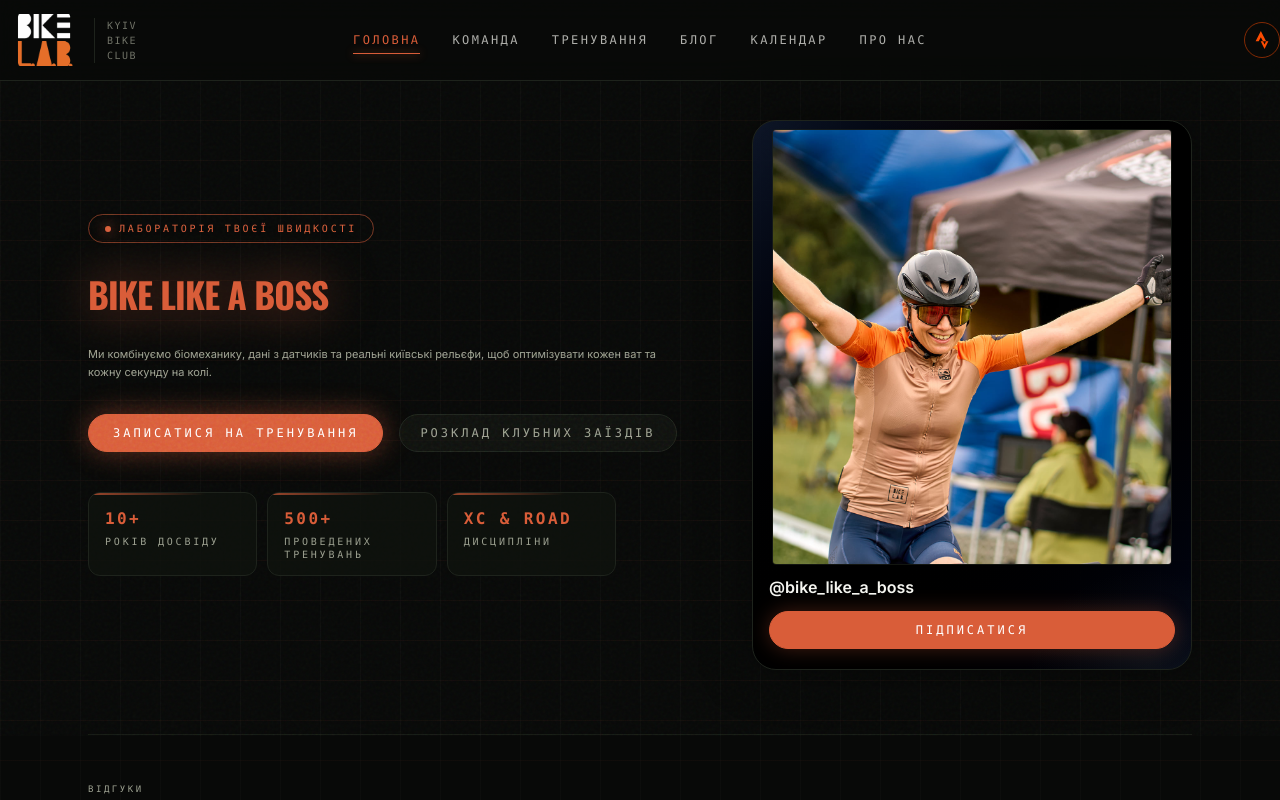
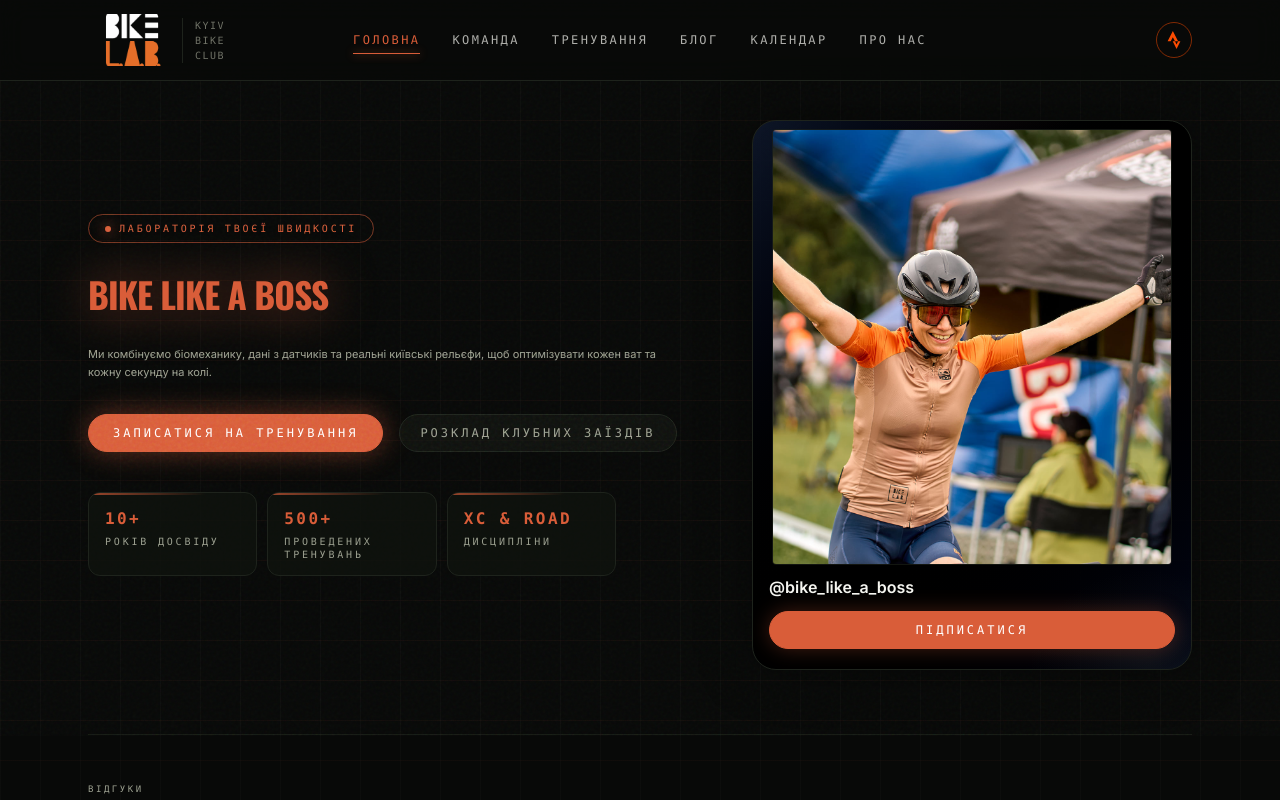
Before and after one commit to VasileAdicto/bikelab-site, a Next.js app: page / in a window 1280 px wide. Shown: the top 800 px of the page. Built offline with nearby package versions, Linux system fonts and the light colour scheme.

Commit message:
лого

```diff
--- a/src/components/navigation.tsx
+++ b/src/components/navigation.tsx
@@ -26,9 +26,10 @@
 
   return (
     <header className="fixed top-0 left-0 right-0 z-50 border-b border-border bg-background/90 backdrop-blur-md">
-      <nav className="w-full py-3.5 flex items-center">
-        {/* Лого по лівому краю */}
-        <div className="-ml-4 sm:-ml-6 pl-4 sm:pl-6 w-[100px] sm:w-[120px] shrink-0 flex justify-start">
+      {/* Той самий контейнер що й main — логотипи по краях контенту, не сторінки */}
+      <nav className="max-w-6xl mx-auto px-4 sm:px-6 w-full py-3.5 flex items-center">
+        {/* Лого по лівому краю контенту (збігається з початком тексту нижче) */}
+        <div className="w-[100px] sm:w-[120px] shrink-0 flex justify-start">
           <Logo variant="header" cropToLetters className="max-w-full" />
         </div>
 
@@ -57,8 +58,8 @@
           })}
         </div>
 
-        {/* Strava по правому краю сайту */}
-        <div className="w-[100px] sm:w-[120px] shrink-0 flex items-center justify-end gap-2 -mr-4 sm:-mr-6 pr-4 sm:pr-6">
+        {/* Strava по правому краю контенту (збігається з кінцем тексту нижче) */}
+        <div className="w-[100px] sm:w-[120px] shrink-0 flex items-center justify-end gap-2">
           <button
             type="button"
             onClick={() => setOpen((v) => !v)}
```
